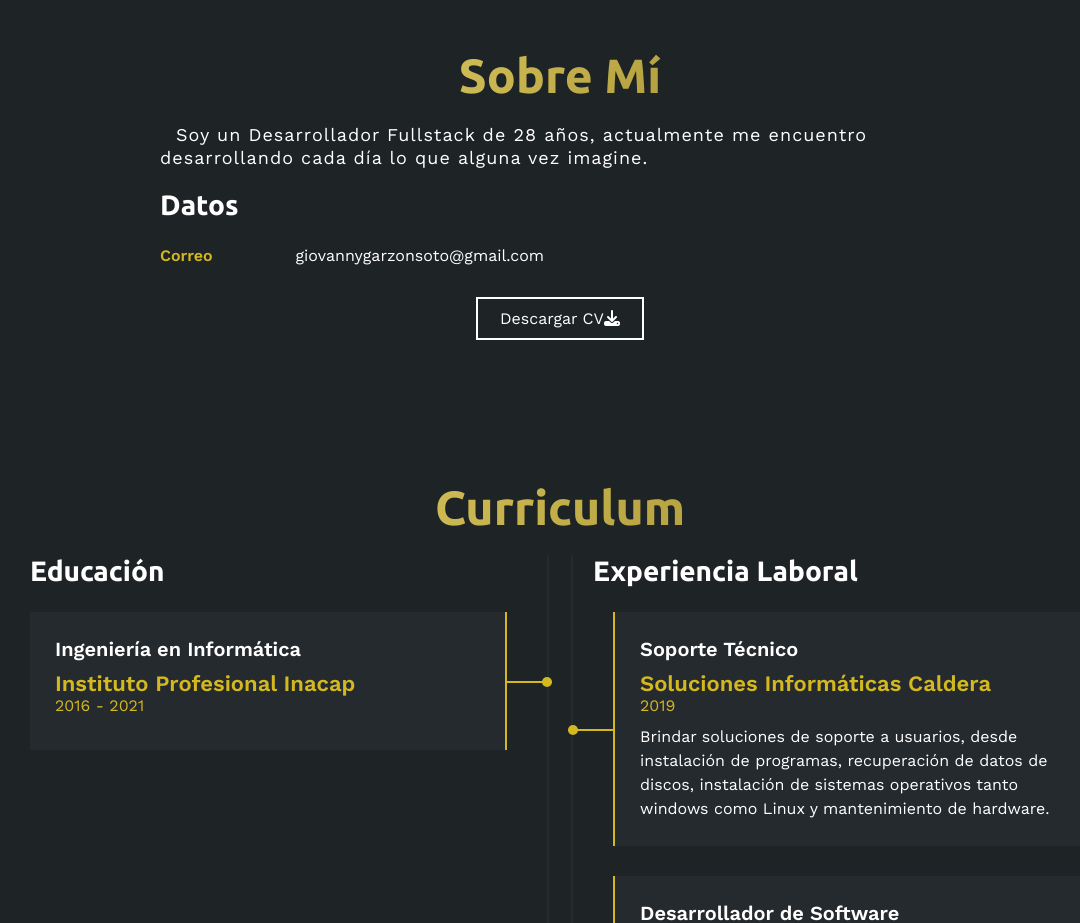
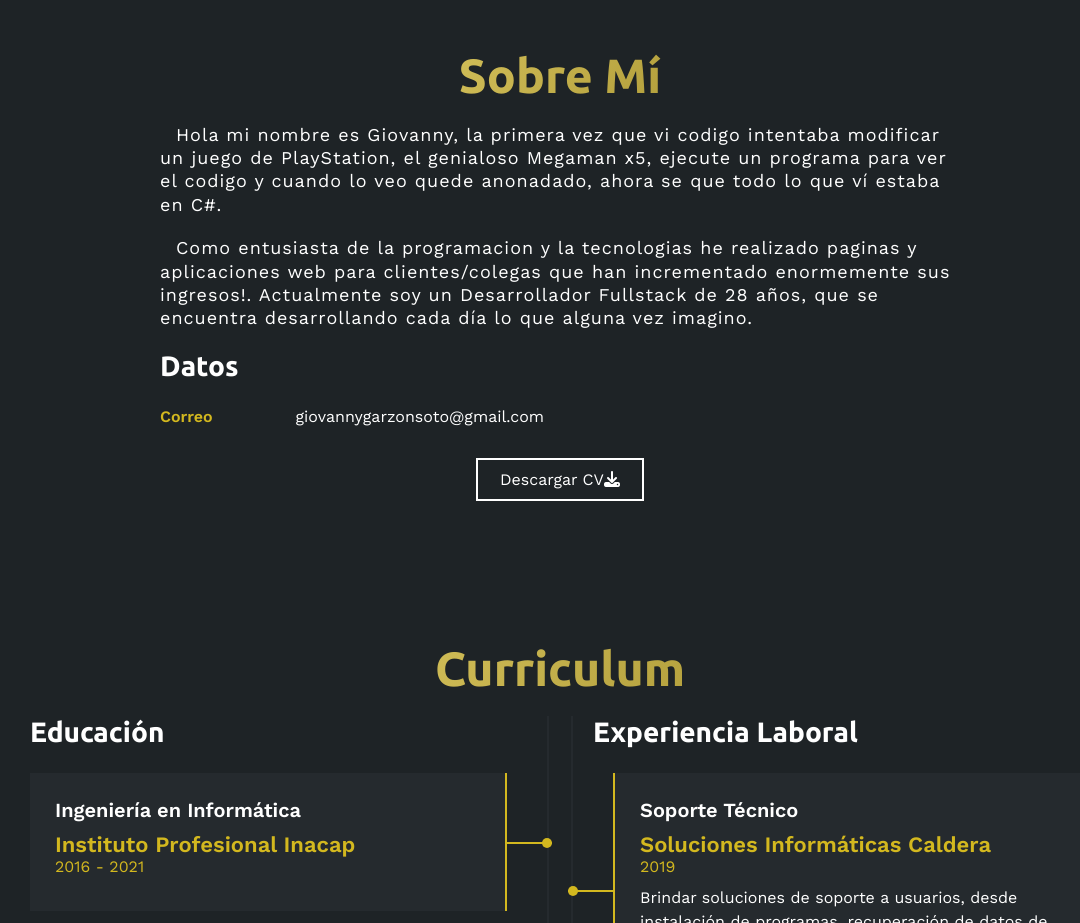
Before and after one commit to Giovanky/neo-portfolio, a plain HTML site: page index.html in a window 1280 px wide. Shown: the part 880-1803 px from the top of the page, without its empty margins (80-1160 px from the left). Drawn offline with nearby package versions, Linux system fonts and the light colour scheme.

Commit message:
about me changed

```diff
--- a/index.html
+++ b/index.html
@@ -8,7 +8,7 @@
     <link rel="stylesheet" href="https://cdnjs.cloudflare.com/ajax/libs/font-awesome/6.1.2/css/all.min.css"
         integrity="sha512-1sCRPdkRXhBV2PBLUdRb4tMg1w2YPf37qatUFeS7zlBy7jJI8Lf4VHwWfZZfpXtYSLy85pkm9GaYVYMfw5BC1A=="
         crossorigin="anonymous" referrerpolicy="no-referrer" />
-    <title>Portafolio</title>
+    <title>Giovanny Garzón Soto | Portafolio</title>
     <link rel="stylesheet" href="style.css">
     <!-- Mixpanel -->
     <script type="text/javascript">
@@ -67,8 +67,13 @@
         <div class="contenido-seccion">
             <h2>Sobre Mí</h2>
             <p>
-                Soy un Desarrollador Fullstack de 28 años, actualmente me encuentro
-                desarrollando cada día lo que alguna vez imagine.
+                Hola mi nombre es Giovanny, la primera vez que vi codigo intentaba modificar un juego de PlayStation, el genialoso Megaman x5, ejecute un programa para ver el codigo y cuando lo veo quede anonadado, ahora se que todo lo que ví estaba en C#.
+
+            </p>
+            <p>
+                Como entusiasta de la programacion y la tecnologias he realizado paginas y aplicaciones web para clientes/colegas que han incrementado enormemente sus ingresos!.
+                Actualmente soy un Desarrollador Fullstack de 28 años, que se encuentra
+                desarrollando cada día lo que alguna vez imagino.
             </p>
             <div class="fila">
                 <!-- datos personales -->
--- a/style.css
+++ b/style.css
@@ -65,7 +65,6 @@ body::-webkit-scrollbar-thumb {
     padding: 3px;
     transition: .5s;
     text-decoration: none;
-    /* text-transform: uppercase; */
 }
 
 .contenedor-header header nav ul li a:hover {
```
